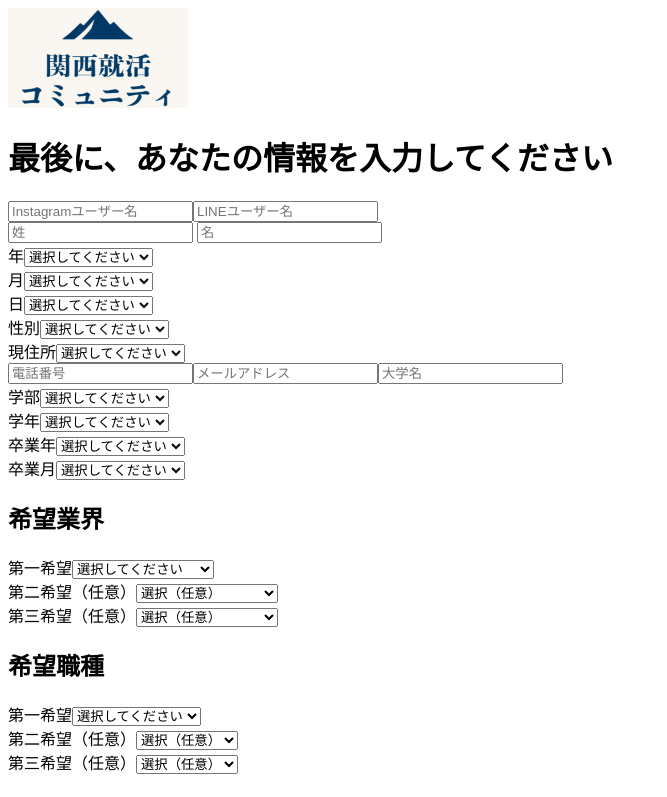
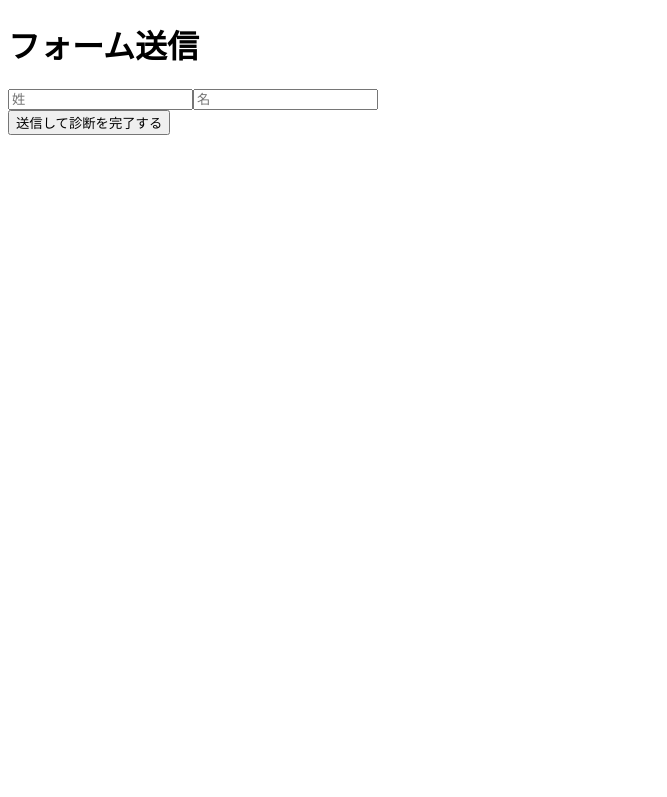
Before and after one commit to so1705/kansai-shukatsu-diagnosis, a Next.js app: page /results in a window 1280 px wide. Shown: the top 797 px of the page, without its empty margins (0-667 px from the left). Built offline with nearby package versions, Linux system fonts and the light colour scheme.

Commit message:
results.tsx追加・構成変更

```diff
--- a/pages/results.tsx
+++ b/pages/results.tsx
@@ -1,74 +1,45 @@
-// pages/results.tsx
-import { useState } from "react";
+import React, { useEffect, useState } from "react";
 import { useRouter } from "next/router";
 import axios from "axios";
-import Image from "next/image";
 
-// セレクトリスト（index.tsx と同じ）
-const years = Array.from({ length: 30 }, (_, i) => `${1995 + i}年`);
-const months = Array.from({ length: 12 }, (_, i) => `${i + 1}月`);
-const days = Array.from({ length: 31 }, (_, i) => `${i + 1}日`);
-const genders = ["男性", "女性", "その他"];
-const prefectures = [ "希望無し", "北海道", "青森県", "岩手県", "宮城県", /* ... */ "沖縄県" ];
-const grades = ["1回生", "2回生", "3回生", "4回生"];
-const graduateYears = ["2026年", "2027年", "2028年", "2029年"];
-const graduateMonths = ["3月", "9月"];
-const industries = ["自動車・輸送用機器", "電気機器", "医薬品", "コンサル", "こだわらない"];
-const jobs = ["法人営業", "商品企画", "事務職", "エンジニア", "こだわらない"];
-const faculties = ["人文科学系", "社会科学系", "理工系", "その他"];
+export default function Result() {
+  const router = useRouter();
+  const [formData, setFormData] = useState({
+    lastName: "",
+    firstName: "",
+    email: "",
+    tel: "",
+    gender: "",
+    birth: "",
+    university: "",
+    faculty: "",
+    grade: "",
+    graduateYear: "",
+    graduateMonth: "",
+    area: "",
+  });
+  const [extra, setExtra] = useState<any>({});
+  const [answers, setAnswers] = useState<any[]>([]);
 
-export default function ResultsPage() {
-  const router = useRouter();
-  const [submitted, setSubmitted] = useState(false);
-  const [error, setError] = useState("");
-  const [extra, setExtra] = useState({
-    instagram: "", line: "", lastName: "", firstName: "",
-    birthYear: "", birthMonth: "", birthDay: "", gender: "",
-    address: "", phone: "", email: "",
-    university: "", faculty: "", grade: "", graduateYear: "", graduateMonth: "",
-    industry1: "", industry2: "", industry3: "",
-    job1: "", job2: "", job3: "",
-    location1: "", location2: "", location3: ""
-  });
+  useEffect(() => {
+    const storedExtra = localStorage.getItem("extra");
+    if (storedExtra) {
+      const parsed = JSON.parse(storedExtra);
+      setExtra(parsed);
+    }
 
-  const validate = () => {
-    const required = [
-      "instagram", "line", "lastName", "firstName",
-      "birthYear", "birthMonth", "birthDay", "gender",
-      "address", "phone", "email", "university",
-      "faculty", "grade", "graduateYear", "graduateMonth",
-      "industry1", "job1", "location1"
-    ];
-    for (const key of required) {
-      if (!extra[key as keyof typeof extra]) {
-        setError("未入力の必須項目があります。全て入力してください。");
-        return false;
-      }
+    const storedAnswers = localStorage.getItem("answers");
+    if (storedAnswers) {
+      setAnswers(JSON.parse(storedAnswers));
     }
-    return true;
-  };
+  }, []);
 
   const handleSubmit = async () => {
-    if (!validate()) return;
     try {
-      const fullName = `${extra.lastName} ${extra.firstName}`;
-      const birth = `${extra.birthYear.replace("年", "")}-${extra.birthMonth.replace("月", "").padStart(2, "0")}-${extra.birthDay.replace("日", "").padStart(2, "0")}`;
-      const graduate = `${extra.graduateYear}${extra.graduateMonth}`;
-
-      // Firestore保存
-      await axios.post("/api/saveToFirestore", {
-        ...extra,
-        fullName,
-        birth,
-        graduate,
-        timestamp: new Date().toISOString(),
-      });
-
-      // Discord送信
       await axios.post("/api/sendToDiscord", {
         username: extra.instagram,
         lineName: extra.line,
-        fullName,
+        fullName: formData.lastName + " " + formData.firstName,
         university: extra.university,
         grade: extra.grade,
         industry1: extra.industry1,
@@ -77,100 +48,48 @@ export default function ResultsPage() {
         job1: extra.job1,
         job2: extra.job2,
         job3: extra.job3,
-        feedbackType: "フォーム送信完了", // 任意
-        answers: [],
+        feedbackType: "フォーム送信完了",
+        answers: answers,
       });
 
-      setSubmitted(true);
-    } catch (err: any) {
-      console.error("送信エラー：", err);
-      setError("送信に失敗しました：" + err.message);
-    }
-  };
+      await axios.post("/api/saveToFirebase", {
+      ...formData,
+      ...extra,
+      answers,
+    });
 
-  const input = (placeholder: string, key: keyof typeof extra) => (
-    <input placeholder={placeholder} className="input" value={extra[key]} onChange={(e) => setExtra({ ...extra, [key]: e.target.value })} />
-  );
-
-  const select = (
-    label: string,
-    key: keyof typeof extra,
-    list: string[],
-    optional = false
-  ) => (
-    <div className="mb-4">
-      <label className="block font-semibold mb-1">
-        {label}
-        {optional && <span className="text-sm text-gray-400">（任意）</span>}
-      </label>
-      <select
-        value={extra[key]}
-        onChange={(e) => setExtra({ ...extra, [key]: e.target.value })}
-        className="input"
-      >
-        <option value="" disabled hidden>{optional ? "選択（任意）" : "選択してください"}</option>
-        {list.map((v) => (
-          <option key={v} value={v}>{v}</option>
-        ))}
-      </select>
-    </div>
-  );
+    router.push("/thanks");
+  } catch (error) {
+    console.error("送信エラー:", error);
+  }
+};
 
   return (
-    <div className="min-h-screen bg-[#fdf8f3] flex flex-col items-center justify-center px-4 py-10">
-      <div className="w-full max-w-2xl text-center">
-        <Image src="/logo.png" alt="ロゴ" width={180} height={100} className="mb-4" />
-        <h1 className="text-2xl font-bold mb-6">最後に、あなたの情報を入力してください</h1>
-
-        {!submitted ? (
-          <>
-            {input("Instagramユーザー名", "instagram")}
-            {input("LINEユーザー名", "line")}
-            <div className="mb-4">{input("姓", "lastName")} {input("名", "firstName")}</div>
-            <div className="mb-4">{select("年", "birthYear", years)} {select("月", "birthMonth", months)} {select("日", "birthDay", days)}</div>
-            {select("性別", "gender", genders)}
-            {select("現住所", "address", prefectures)}
-            {input("電話番号", "phone")}
-            {input("メールアドレス", "email")}
-            {input("大学名", "university")}
-            {select("学部", "faculty", faculties)}
-            {select("学年", "grade", grades)}
-            {select("卒業年", "graduateYear", graduateYears)} {select("卒業月", "graduateMonth", graduateMonths)}
-            <h2 className="font-bold mt-6">希望業界</h2>
-            {select("第一希望", "industry1", industries)}
-            {select("第二希望", "industry2", industries, true)}
-            {select("第三希望", "industry3", industries, true)}
-            <h2 className="font-bold mt-6">希望職種</h2>
-            {select("第一希望", "job1", jobs)}
-            {select("第二希望", "job2", jobs, true)}
-            {select("第三希望", "job3", jobs, true)}
-            <h2 className="font-bold mt-6">希望勤務地</h2>
-            {select("第一希望", "location1", prefectures)}
-            {select("第二希望", "location2", prefectures, true)}
-            {select("第三希望", "location3", prefectures, true)}
-            {error && <p className="text-red-500">{error}</p>}
-            <button onClick={handleSubmit} className="w-full py-4 bg-blue-600 text-white font-bold rounded-lg mt-6">
-              送信して分析を完了する
-            </button>
-          </>
-        ) : (
-          <>
-            <div className="text-xl text-gray-700 font-semibold my-8">
-              ご入力ありがとうございました！<br />
-              分析結果は下記のLINEからお送りします。
-            </div>
-            <a
-              href="https://lin.ee/KwguLiV"
-              target="_blank"
-              rel="noopener noreferrer"
-              className="inline-flex items-center px-6 py-3 bg-white border-2 border-[#20b96a] rounded-xl font-bold shadow hover:bg-[#20b96a] transition text-lg text-[#168f52] hover:text-white"
-              style={{ letterSpacing: "0.04em" }}
-            >
-              公式LINE
-            </a>
-          </>
-        )}
+    <div className="p-4 max-w-2xl mx-auto">
+      <h1 className="text-xl font-bold mb-4">フォーム送信</h1>
+      <div className="grid grid-cols-2 gap-4">
+        <input
+          type="text"
+          placeholder="姓"
+          value={formData.lastName}
+          onChange={(e) => setFormData({ ...formData, lastName: e.target.value })}
+          className="border p-2"
+        />
+        <input
+          type="text"
+          placeholder="名"
+          value={formData.firstName}
+          onChange={(e) => setFormData({ ...formData, firstName: e.target.value })}
+          className="border p-2"
+        />
+        {/* 必要な他のフォーム項目も同様に配置 */}
       </div>
+      <button
+        onClick={handleSubmit}
+        className="mt-6 bg-blue-500 text-white px-4 py-2 rounded"
+      >
+        送信して診断を完了する
+      </button>
     </div>
   );
 }
```
Also changed, not shown: pages/SelectFeedback.tsx (+88 -85 lines).
